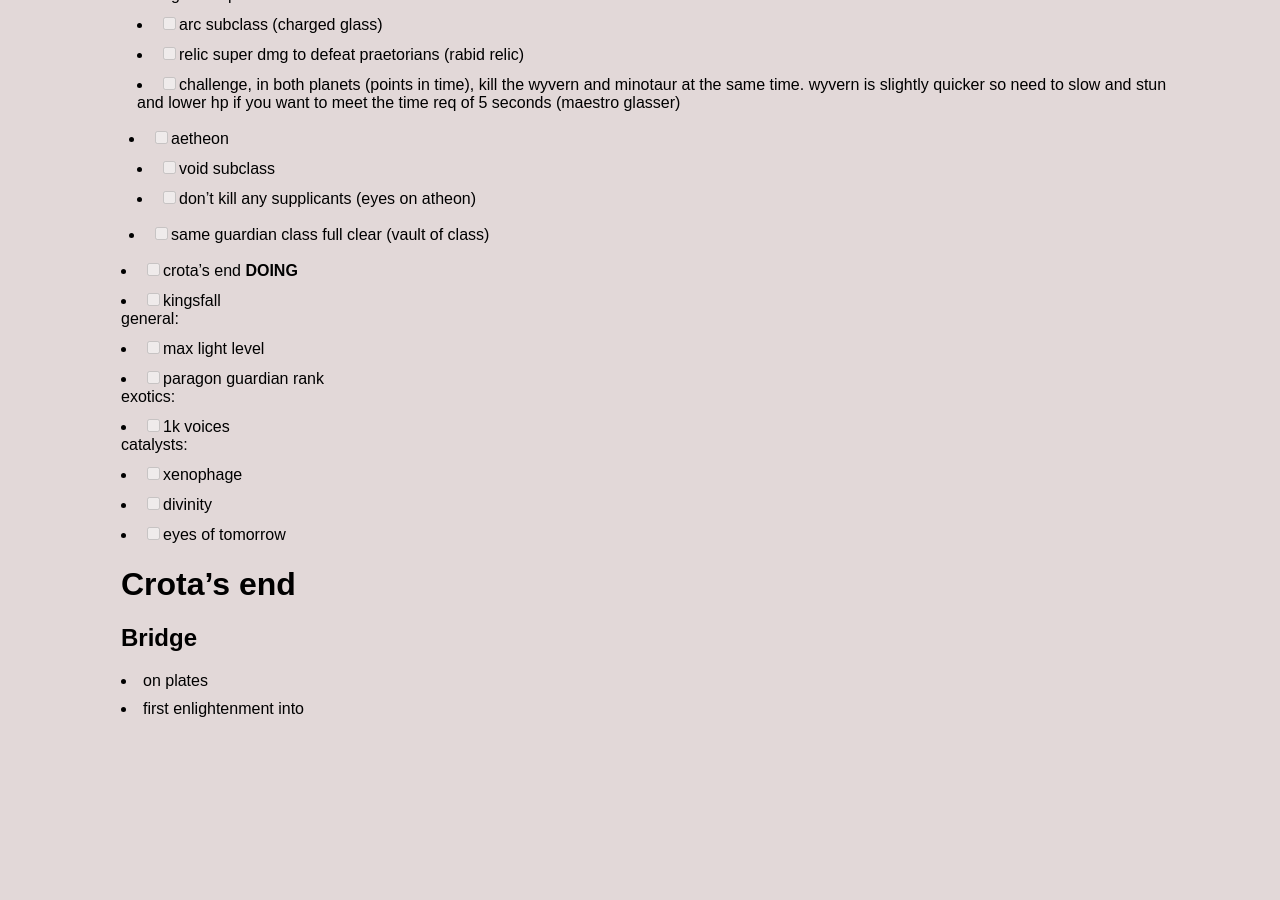
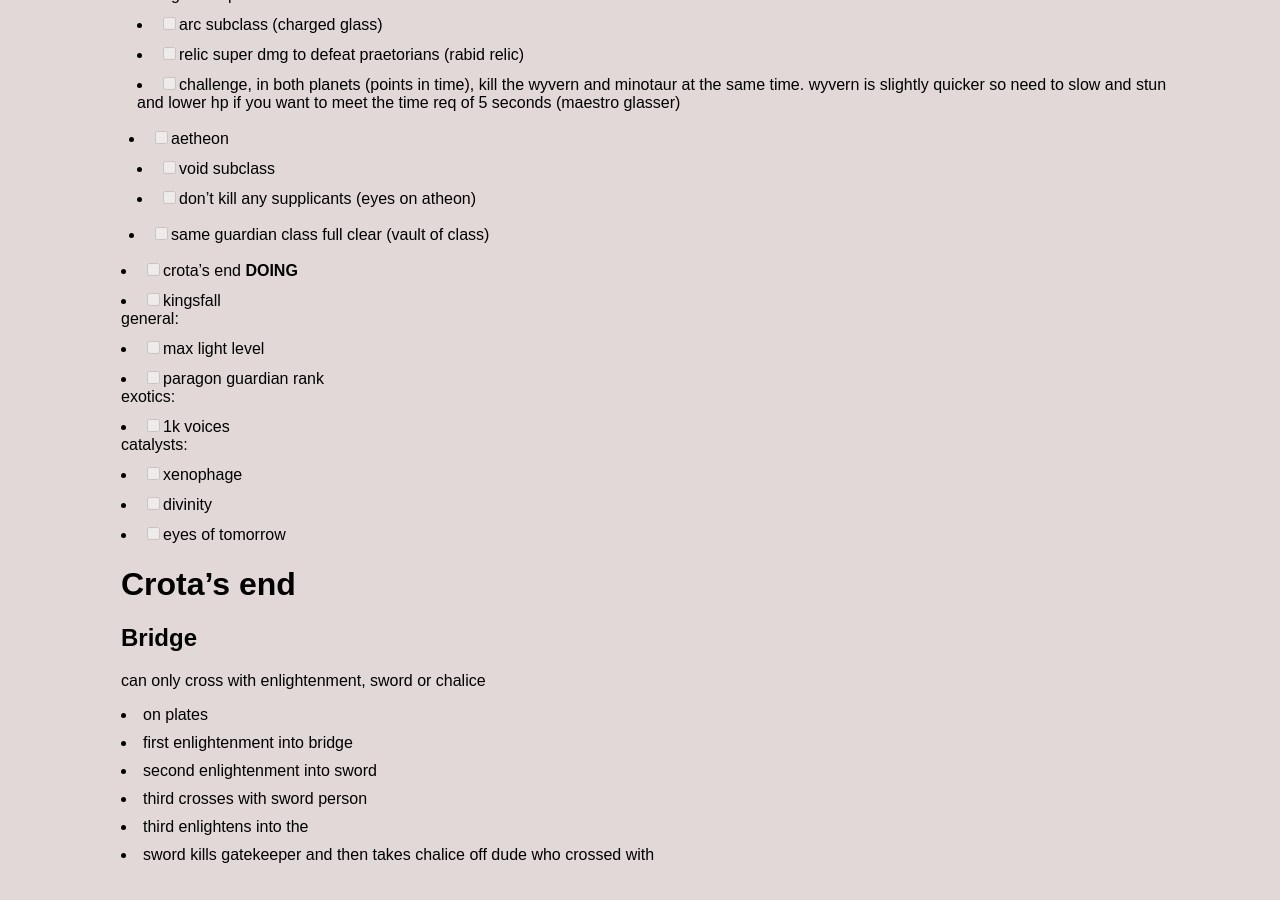
Before and after one commit to jsbaasi/jsbaasi.github.io, a Jekyll site: the page built from _posts/2026-07-02-destiny-projects.md, in a window 1280 px wide and 900 px high, scrolled down 1023 px. Built offline with Jekyll 4.4.1, drawn with Linux system fonts in a browser that asks for light colours; before the commit the page ends 1777 px from its top, so only the background shows below that.

Commit message:
vault backup: 2026-07-03 20:14:20

```diff
--- a/_posts/2026-07-02-destiny-projects.md
+++ b/_posts/2026-07-02-destiny-projects.md
@@ -53,5 +53,10 @@
 - [ ] eyes of tomorrow
 # Crota's end
 ## Bridge
+can only cross with enlightenment, sword or chalice
 - on plates
-- first enlightenment into
+- first enlightenment into bridge
+- second enlightenment into sword
+- third crosses with sword person
+- third enlightens into the
+- sword kills gatekeeper and then takes chalice off dude who crossed with
```
